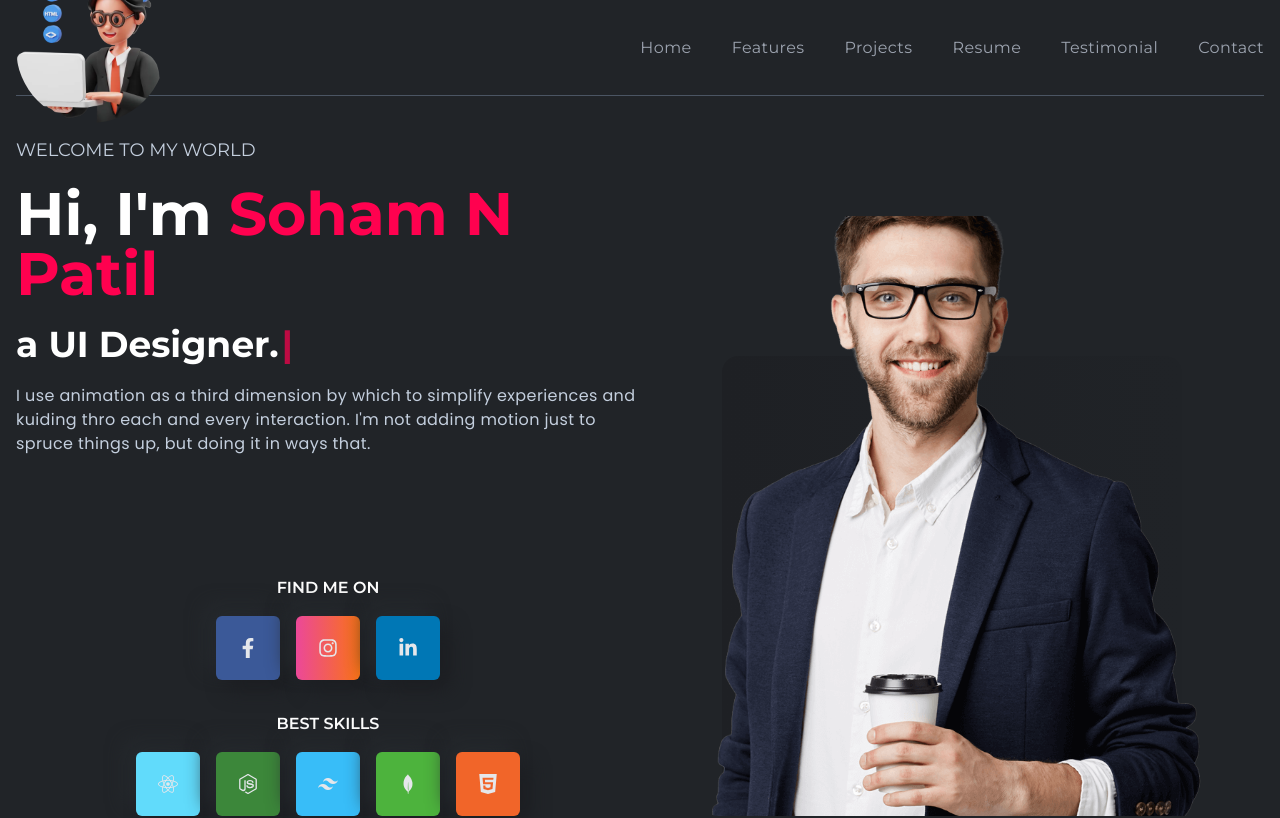
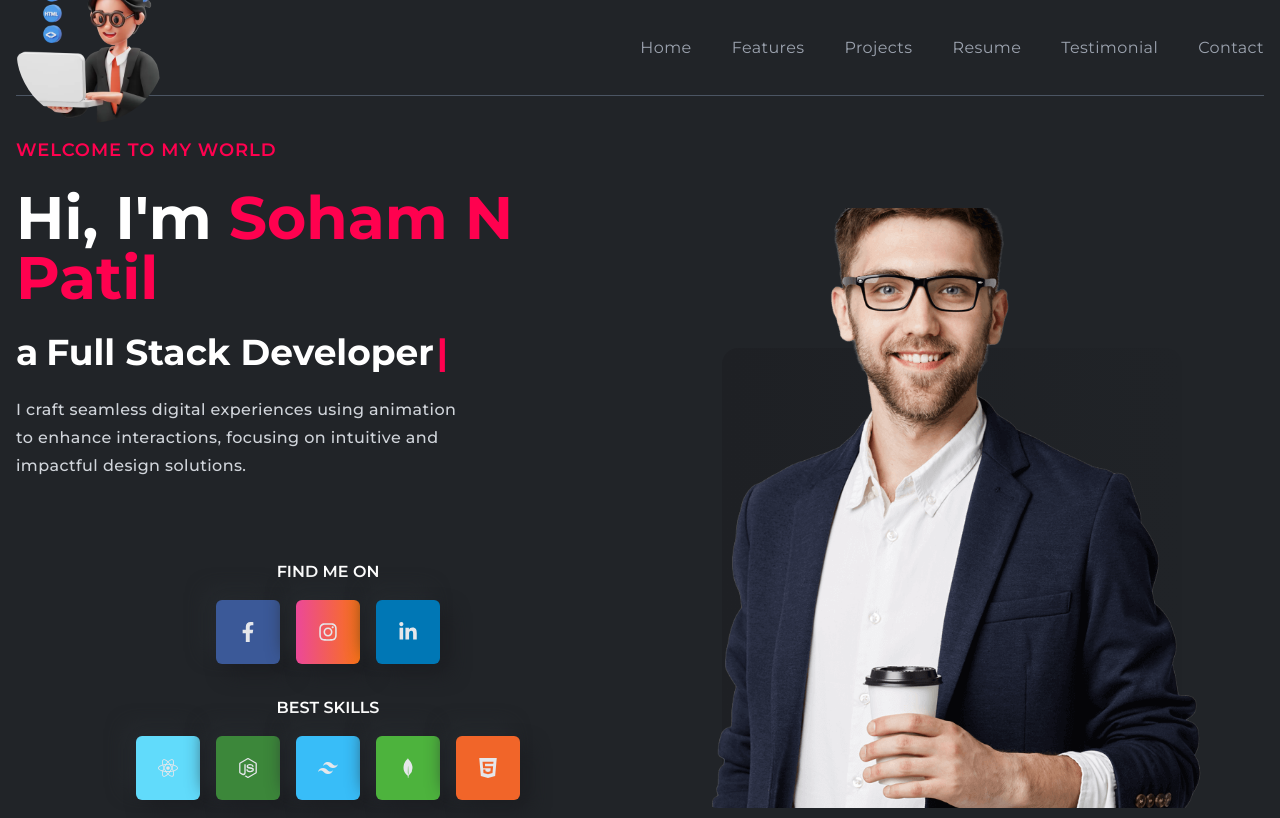
Before and after one commit to Soham271/Portfolio, a React (Create React App) app in the folder Frontend/: page / in a window 1280 px wide. Shown: the top 818 px of the page. Built offline with nearby package versions, Linux system fonts and the light colour scheme.

Commit message:
Update LeftBanner.js

```diff
--- a/Frontend/src/components/banner/LeftBanner.js
+++ b/Frontend/src/components/banner/LeftBanner.js
@@ -4,35 +4,36 @@ import Media from "./Media";
 
 const LeftBanner = () => {
   const [text] = useTypewriter({
-    words: ["Professional Coder.", "Full Stack Developer.", "UI Designer."],
+    words: ["IIITIAN", "DSA Enthusiast", "Full Stack Developer"],
     loop: true,
     typeSpeed: 20,
     deleteSpeed: 10,
     delaySpeed: 2000,
   });
+
   return (
-    <div className="w-full lgl:w-1/2 flex flex-col gap-20">
-      <div className="flex flex-col gap-5">
-        <h4 className=" text-lg font-normal">WELCOME TO MY WORLD</h4>
-        <h1 className="text-6xl font-bold text-white">
+    <div className="w-full lg:w-1/2 flex flex-col gap-10 px-4 lg:px-0">
+      <div className="flex flex-col gap-6">
+        <h4 className="text-lg font-semibold text-designColor tracking-wider animate-fadeIn">
+          WELCOME TO MY WORLD
+        </h4>
+        <h1 className="text-4xl sm:text-5xl lg:text-6xl font-bold text-white leading-tight">
           Hi, I'm{" "}
           <span className="text-designColor capitalize">Soham N Patil</span>
         </h1>
-        <h2 className="text-4xl font-bold text-white">
-          a <span>{text}</span>
+        <h2 className="text-3xl sm:text-4xl font-bold text-white flex items-center">
+          a <span className="ml-2">{text}</span>
           <Cursor
-            cursorBlinking="false"
+            cursorBlinking={false}
             cursorStyle="|"
             cursorColor="#ff014f"
           />
         </h2>
-        <p className="text-base font-bodyFont leading-6 tracking-wide">
-          I use animation as a third dimension by which to simplify experiences
-          and kuiding thro each and every interaction. I'm not adding motion
-          just to spruce things up, but doing it in ways that.
+        <p className="text-base font-medium text-gray-300 leading-7 tracking-wide max-w-md">
+          I craft seamless digital experiences using animation to enhance
+          interactions, focusing on intuitive and impactful design solutions.
         </p>
       </div>
-      {/* Media */}
       <Media />
     </div>
   );
```
